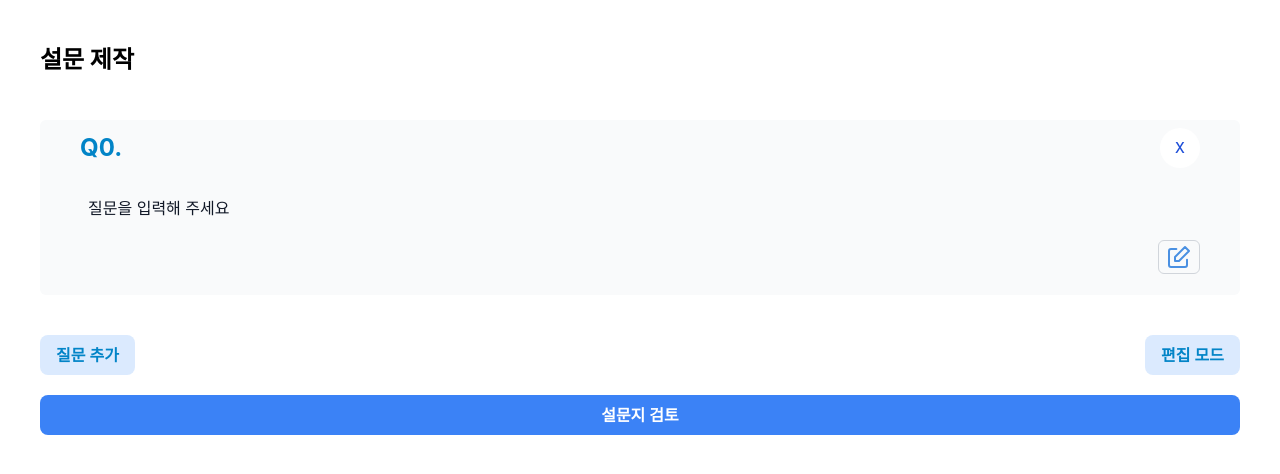
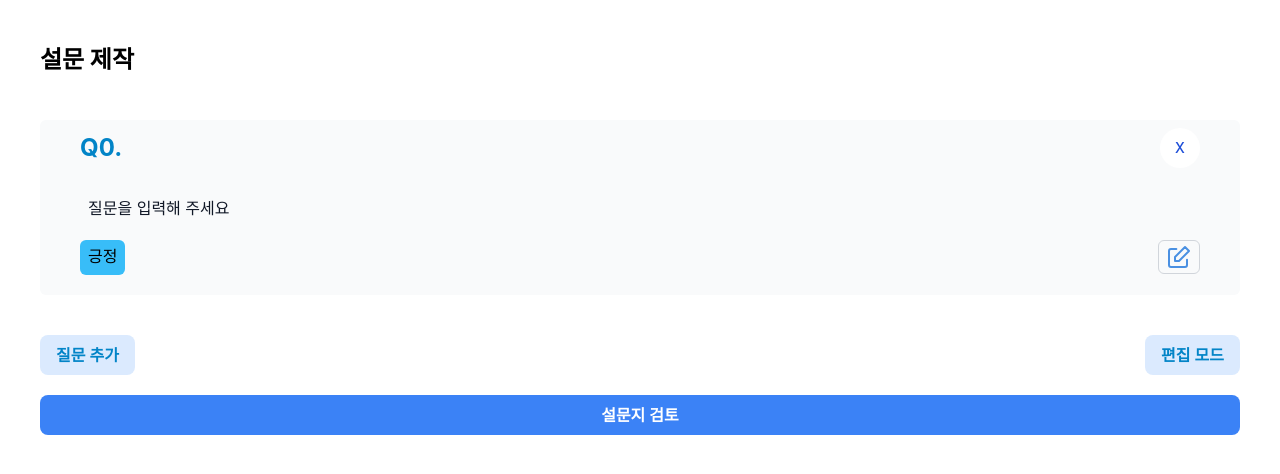
Before and after one commit to SeolyeongBae/surbey, a React (Create React App) app: page /surveys/1 in a window 1280 px wide. Both pictures are taken after a click on the button "질문 추가". Shown: the top 474 px of the page. Built offline with nearby package versions, Linux system fonts and the light colour scheme.

Commit message:
긍정 부정 버튼 추가

```diff
--- /dev/null
+++ b/src/components/editQuestionState.js
@@ -0,0 +1,15 @@
+import React from "react";
+
+function EditQuestionState({ number }) {
+  const text = ["긍정", "부정", "중립"];
+  const color = ["bg-sky-400", "bg-red-400", "bg-lime-300"];
+  return (
+    <>
+      <div className={`${color[number % 3]} px-2 py-1 rounded-md`}>
+        {text[number % 3]}
+      </div>
+    </>
+  );
+}
+
+export default EditQuestionState;
--- a/src/components/editQuestions.js
+++ b/src/components/editQuestions.js
@@ -1,6 +1,7 @@
 import React from "react";
 import { Link } from "react-router-dom";
 import EditQuestionDetail from "../components/editQuestionDetail";
+import EditQuestionState from "./editQuestionState";
 
 /* 해당 질문에 대한 수정/삭제 버튼을 띄운다.*/
 const Question = React.memo(function Question({ index }) {
@@ -61,7 +62,8 @@ const QuestionList = React.memo(function QuestionList({
               onEdit={onEdit}
               id={question.id}
             />
-            <div className=" flex justify-end  pb-5 ">
+            <div className=" flex justify-between pb-5 ">
+              <EditQuestionState number={index} />
               <Question index={index} />
             </div>
           </div>
--- a/src/pages/MakeSurbeyPage.js
+++ b/src/pages/MakeSurbeyPage.js
@@ -1,11 +1,8 @@
 import React from "react";
-import { useParams } from "react-router-dom";
 import EditQuestionContainer from "../containers/EditQuestionContainer";
 import VerifyQuestionContainer from "../containers/VerifyQuestionContainer";
 
 function MakeSurbeyPage() {
-  const { id } = useParams();
-
   //테스트로 둘 다 넣어놓음.
   return (
     <div className="flex flex-col px-10 py-10">
```
